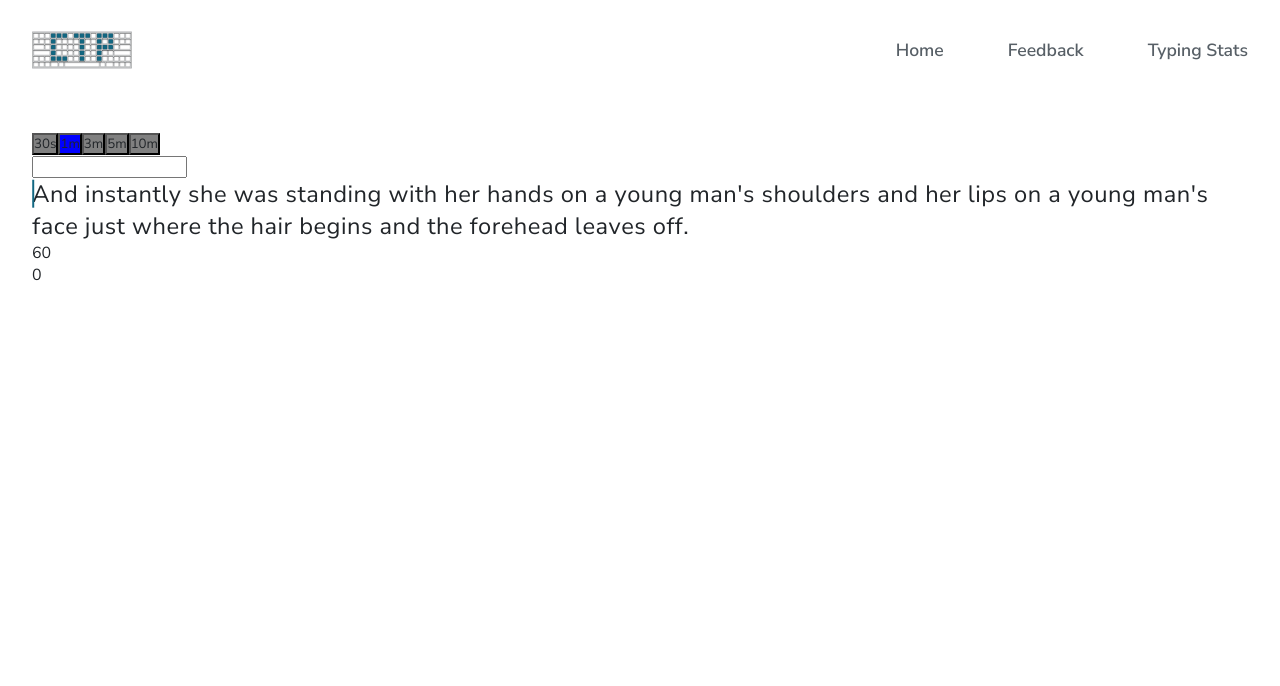
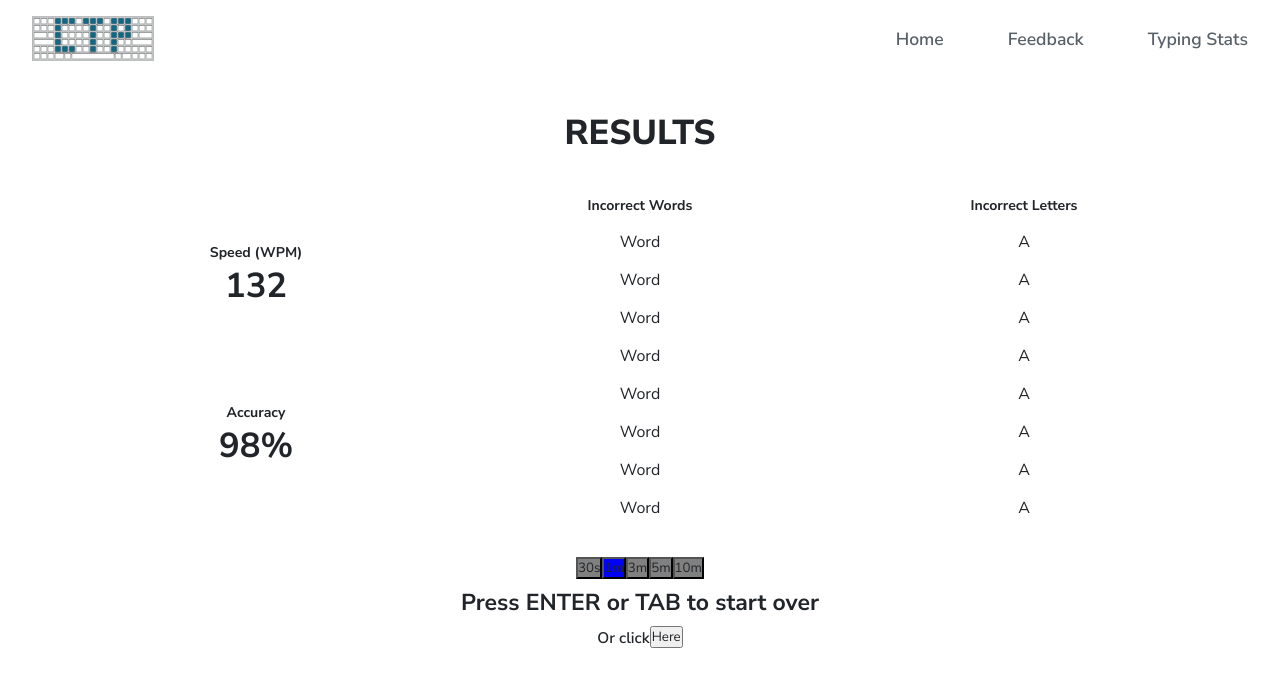
Before and after one commit to the-dmar/customtypingpractice.com, a Next.js app: page / in a window 1280 px wide. Shown: the top 686 px of the page. Built offline with nearby package versions, Linux system fonts and the light colour scheme.

Commit message:
Add TestResults component with basic structure

```diff
--- a/components/Navbar.tsx
+++ b/components/Navbar.tsx
@@ -9,7 +9,7 @@ import logo from "../assets/logo.svg"
 export default function Navbar() {
   return (
     <NavbarContainer>
-      <Image src={logo} alt="logo" height={100} width={100} />
+      <Image src={logo} alt="logo" height={45} />
       <NavLinkWrapper>
         <NavLink>Home</NavLink>
         <NavLink>Feedback</NavLink>
--- /dev/null
+++ b/components/TestResults.tsx
@@ -0,0 +1,66 @@
+import {
+  TestResultContainer,
+  ResultColumn,
+  ResultWrapper,
+  ResultLabel,
+  MainResult,
+  ResultList,
+  ResultListItem,
+  HorizontalLine,
+  VerticalLine,
+  MiddleRow,
+  OuterRow,
+  RestartInstructionsPrimary,
+  RestartInstructionsSecondary,
+  RestartInstructionsSecondaryWrapper,
+  Title,
+} from "../styles/TestResults.styled"
+import TestDurations from "./TestDurations"
+
+export default function TestResults() {
+  return (
+    <TestResultContainer>
+      <OuterRow>
+        <Title>RESULTS</Title>
+      </OuterRow>
+      <MiddleRow>
+        <ResultColumn>
+          <ResultWrapper alignment="center">
+            <ResultLabel>Speed (WPM)</ResultLabel>
+            <MainResult>132</MainResult>
+          </ResultWrapper>
+          <ResultWrapper alignment="center">
+            <ResultLabel>Accuracy</ResultLabel>
+            <MainResult>98%</MainResult>
+          </ResultWrapper>
+        </ResultColumn>
+        <ResultColumn>
+          <ResultWrapper alignment="start">
+            <ResultLabel>Incorrect Words</ResultLabel>
+            <ResultList>
+              {Array(16).fill(<ResultListItem>Word</ResultListItem>)}
+            </ResultList>
+          </ResultWrapper>
+        </ResultColumn>
+        <ResultColumn>
+          <ResultWrapper alignment="start">
+            <ResultLabel>Incorrect Letters</ResultLabel>
+            <ResultList>
+              {Array(16).fill(<ResultListItem>A</ResultListItem>)}
+            </ResultList>
+          </ResultWrapper>
+        </ResultColumn>
+      </MiddleRow>
+      <OuterRow>
+        <TestDurations />
+        <RestartInstructionsPrimary>
+          Press ENTER or TAB to start over
+        </RestartInstructionsPrimary>
+        <RestartInstructionsSecondaryWrapper>
+          <RestartInstructionsSecondary>Or click</RestartInstructionsSecondary>
+          <button>Here</button>
+        </RestartInstructionsSecondaryWrapper>
+      </OuterRow>
+    </TestResultContainer>
+  )
+}
--- a/pages/_document.tsx
+++ b/pages/_document.tsx
@@ -11,7 +11,7 @@ export default function Document() {
           crossOrigin="true"
         />
         <link
-          href="https://fonts.googleapis.com/css2?family=Nunito+Sans:wght@400;600&display=swap"
+          href="https://fonts.googleapis.com/css2?family=Nunito+Sans:wght@400;600;700;800;900&display=swap"
           rel="stylesheet"
         />
       </Head>
--- a/pages/index.tsx
+++ b/pages/index.tsx
@@ -1,4 +1,5 @@
 import TestDurations from "../components/TestDurations"
+import TestResults from "../components/TestResults"
 import Text from "../components/Text"
 import Timer from "../components/Timer"
 import useTypingContext from "../hooks/useTypingContext"
@@ -6,14 +7,16 @@ import useTypingContext from "../hooks/useTypingContext"
 export default function Home() {
   const { input, handleInput, wpm, accuracy } = useTypingContext()
 
-  return (
-    <>
-      <TestDurations />
-      <input value={input} onChange={e => handleInput(e.target.value)} />
-      <Text />
-      <Timer />
-      <div>{wpm}</div>
-      <div>{accuracy}</div>
-    </>
-  )
+  // return (
+  //   <>
+  //     <TestDurations />
+  //     <input value={input} onChange={e => handleInput(e.target.value)} />
+  //     <Text />
+  //     <Timer />
+  //     <div>{wpm}</div>
+  //     <div>{accuracy}</div>
+  //   </>
+  // )
+
+  return <TestResults />
 }
--- a/styles/Layout.styled.tsx
+++ b/styles/Layout.styled.tsx
@@ -1,5 +1,5 @@
 import styled from "styled-components"
 
 export const LayoutContainer = styled.div`
-  margin: 2rem;
+  margin: 0 2rem;
 `
--- a/styles/Navbar.styled.tsx
+++ b/styles/Navbar.styled.tsx
@@ -4,7 +4,7 @@ export const NavbarContainer = styled.nav`
   display: flex;
   justify-content: space-between;
   align-items: center;
-  padding: 0 2rem;
+  padding: 1rem 2rem;
 `
 
 export const NavLinkWrapper = styled.ul`
--- /dev/null
+++ b/styles/TestResults.styled.tsx
@@ -0,0 +1,84 @@
+import styled from "styled-components"
+
+interface ResultWrapperProps {
+  alignment: "center" | "start"
+}
+
+export const TestResultContainer = styled.main`
+  display: flex;
+  flex-direction: column;
+  /* outline: 1px solid red; */
+  padding: 0 2rem;
+`
+
+export const OuterRow = styled.section`
+  display: flex;
+  flex-direction: column;
+  align-items: center;
+  justify-content: center;
+  margin: 2rem 0;
+
+  &:nth-child(3) > *:not(:first-child) {
+    padding-top: 0.5rem;
+  }
+`
+
+export const Title = styled.h1`
+  font-size: 2.7vw;
+  font-weight: 800;
+`
+export const MiddleRow = styled.section`
+  display: flex;
+  flex-direction: row;
+  padding: 0.5rem 0;
+`
+
+export const RestartInstructionsPrimary = styled.strong`
+  font-size: 1.8vw;
+`
+export const RestartInstructionsSecondary = styled.span`
+  font-weight: 600;
+  font-size: 1.2vw;
+`
+export const RestartInstructionsSecondaryWrapper = styled.div`
+  display: flex;
+  align-items: center;
+`
+
+export const ResultColumn = styled.div`
+  display: flex;
+  flex-direction: column;
+  flex: 1;
+  /* outline: 1px solid green; */
+`
+
+export const ResultWrapper = styled.div<ResultWrapperProps>`
+  display: flex;
+  flex-direction: column;
+  align-items: center;
+  justify-content: ${({ alignment }) => alignment};
+  /* outline: 1px solid blue; */
+  height: 100%;
+  max-height: 20rem;
+`
+
+export const ResultLabel = styled.label`
+  font-weight: 700;
+  font-size: 1.1vw;
+`
+export const MainResult = styled.output`
+  font-size: 2.7vw;
+  font-weight: 700;
+`
+export const ResultList = styled.ul`
+  max-height: 100%;
+  overflow-y: auto;
+  padding: 0 5rem;
+`
+export const ResultListItem = styled.li`
+  list-style: none;
+  margin-top: 1rem;
+`
+
+export const HorizontalLine = styled.div``
+export const VerticalLine = styled.li``
```
